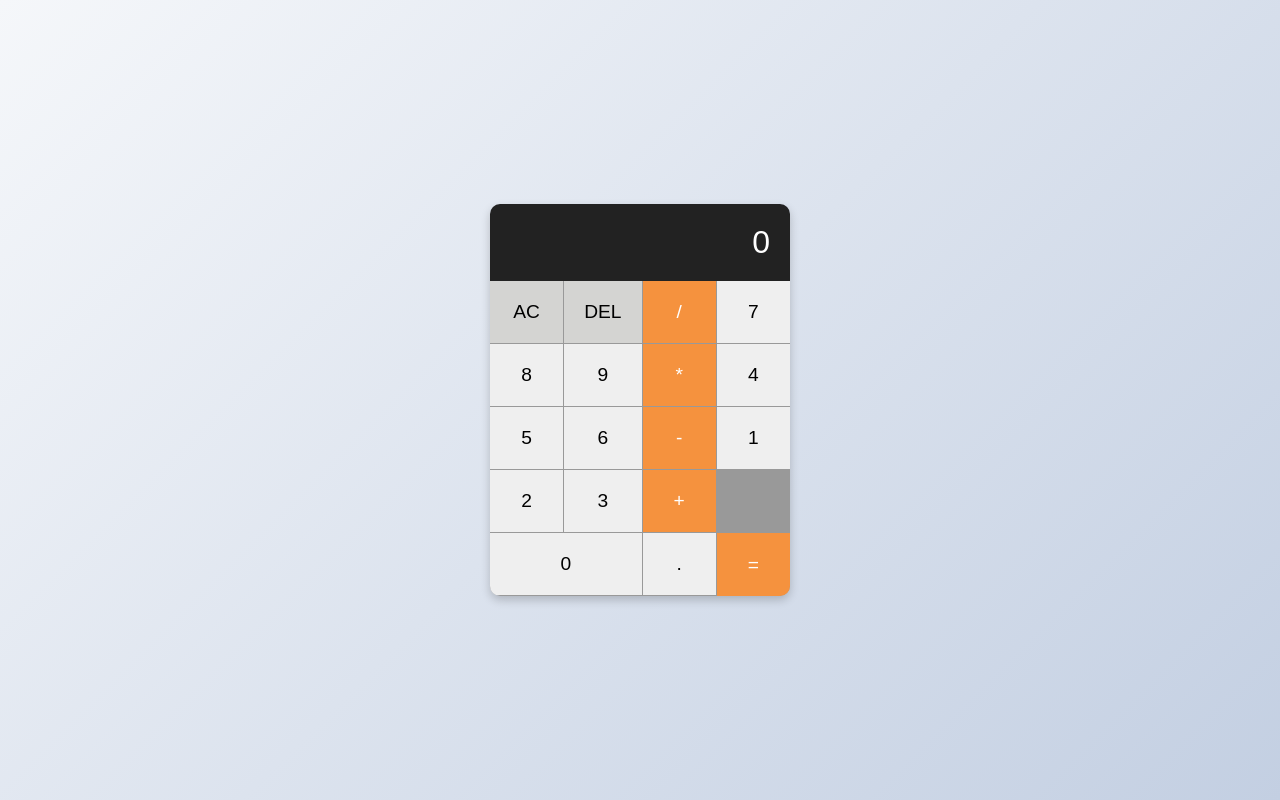
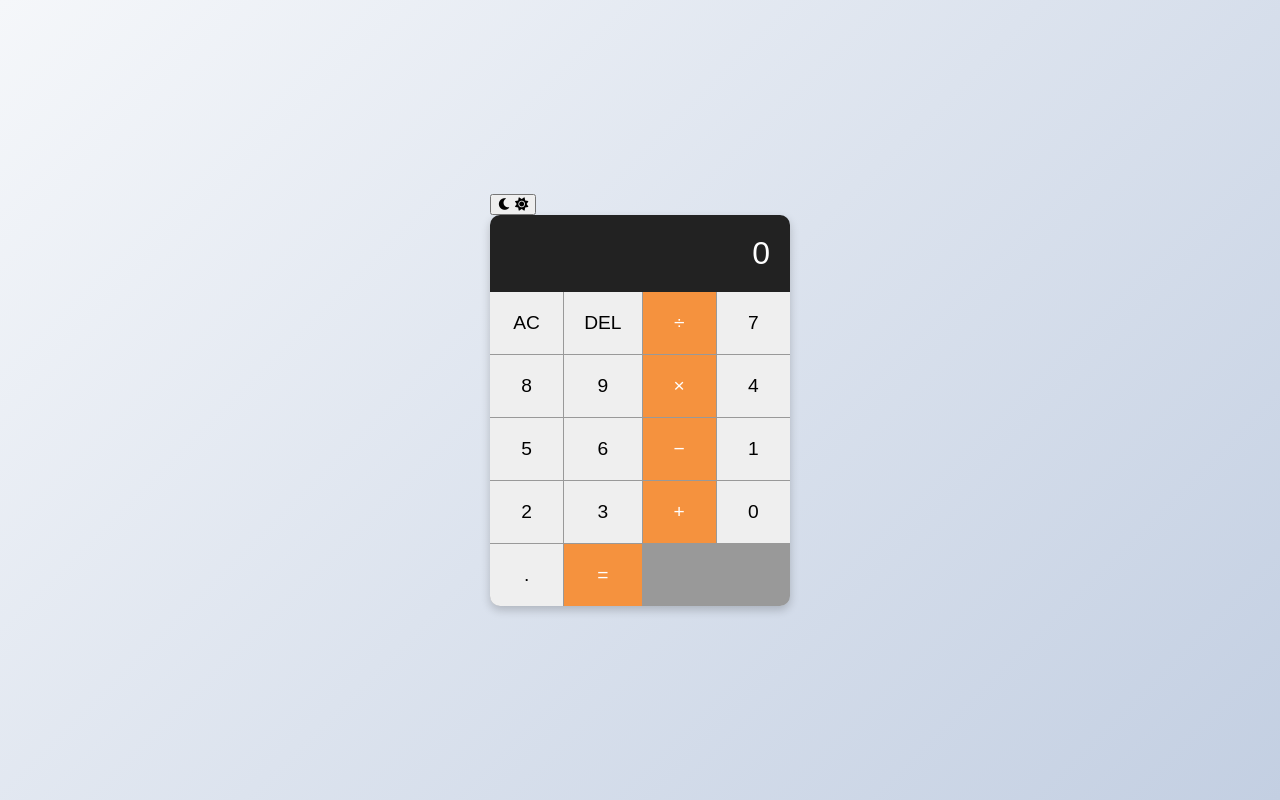
Before and after one commit to arifrari123/Calculator, a plain HTML site: page index.html in a window 1280 px wide. Drawn offline with Linux system fonts and the light colour scheme.

Commit message:
Update index.html

```diff
--- a/index.html
+++ b/index.html
@@ -3,33 +3,47 @@
 <head>
     <meta charset="UTF-8">
     <meta name="viewport" content="width=device-width, initial-scale=1.0">
-    <title>Calculator</title>
-    <link rel="stylesheet" href="./styles.css">
+    <title>অ্যানিমেটেড ক্যালকুলেটর</title>
+    <link rel="stylesheet" href="styles.css">
+    <link href="https://fonts.googleapis.com/css2?family=Poppins:wght@400;500;600&display=swap" rel="stylesheet">
+    <link rel="stylesheet" href="https://cdnjs.cloudflare.com/ajax/libs/font-awesome/6.0.0-beta3/css/all.min.css">
 </head>
 <body>
-    <div class="calculator">
-        <div class="display" id="display">0</div>
-        <div class="buttons">
-            <button class="btn ac" onclick="clearDisplay()">AC</button>
-            <button class="btn del" onclick="deleteLast()">DEL</button>
-            <button class="btn operator" onclick="appendOperator('/')">/</button>
-            <button class="btn" onclick="appendNumber('7')">7</button>
-            <button class="btn" onclick="appendNumber('8')">8</button>
-            <button class="btn" onclick="appendNumber('9')">9</button>
-            <button class="btn operator" onclick="appendOperator('*')">*</button>
-            <button class="btn" onclick="appendNumber('4')">4</button>
-            <button class="btn" onclick="appendNumber('5')">5</button>
-            <button class="btn" onclick="appendNumber('6')">6</button>
-            <button class="btn operator" onclick="appendOperator('-')">-</button>
-            <button class="btn" onclick="appendNumber('1')">1</button>
-            <button class="btn" onclick="appendNumber('2')">2</button>
-            <button class="btn" onclick="appendNumber('3')">3</button>
-            <button class="btn operator" onclick="appendOperator('+')">+</button>
-            <button class="btn zero" onclick="appendNumber('0')">0</button>
-            <button class="btn" onclick="appendNumber('.')">.</button>
-            <button class="btn equals" onclick="calculate()">=</button>
+    <div class="container">
+        <button id="theme-toggle" class="theme-toggle">
+            <i class="fas fa-moon"></i>
+            <i class="fas fa-sun"></i>
+        </button>
+
+        <div class="calculator">
+            <div class="display">
+                <div class="previous-operand" id="previous-operand"></div>
+                <div class="current-operand" id="current-operand">0</div>
+            </div>
+
+            <div class="buttons">
+                <button class="btn span-2" data-action="clear">AC</button>
+                <button class="btn" data-action="delete">DEL</button>
+                <button class="btn operator" data-action="divide">÷</button>
+                <button class="btn number" data-number="7">7</button>
+                <button class="btn number" data-number="8">8</button>
+                <button class="btn number" data-number="9">9</button>
+                <button class="btn operator" data-action="multiply">×</button>
+                <button class="btn number" data-number="4">4</button>
+                <button class="btn number" data-number="5">5</button>
+                <button class="btn number" data-number="6">6</button>
+                <button class="btn operator" data-action="subtract">−</button>
+                <button class="btn number" data-number="1">1</button>
+                <button class="btn number" data-number="2">2</button>
+                <button class="btn number" data-number="3">3</button>
+                <button class="btn operator" data-action="add">+</button>
+                <button class="btn number" data-number="0">0</button>
+                <button class="btn" data-number=".">.</button>
+                <button class="btn span-2 operator" data-action="calculate">=</button>
+            </div>
         </div>
     </div>
-    <script src="./script.js"></script>
+
+    <script src="script.js"></script>
 </body>
-</html>
+                    </html>
```
